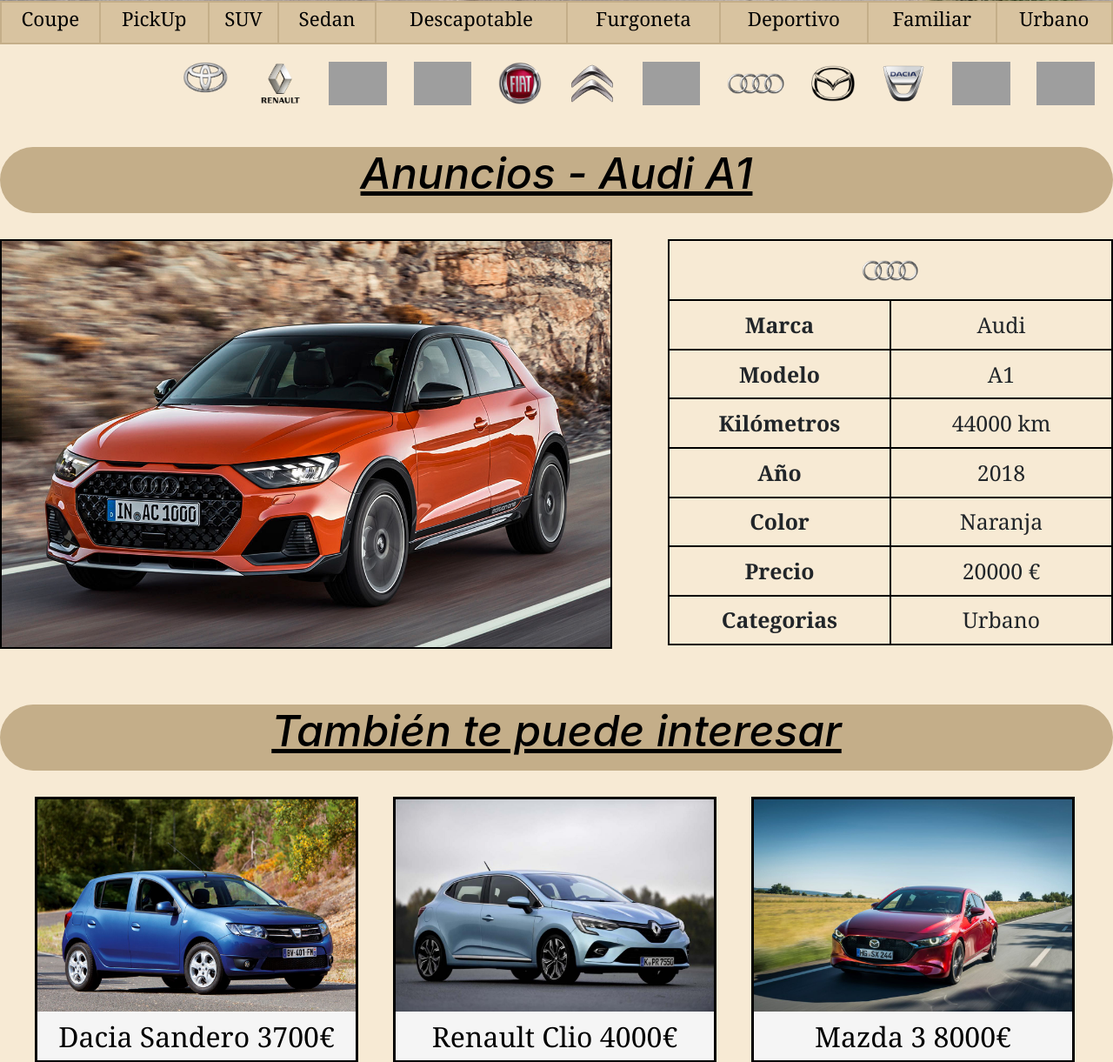
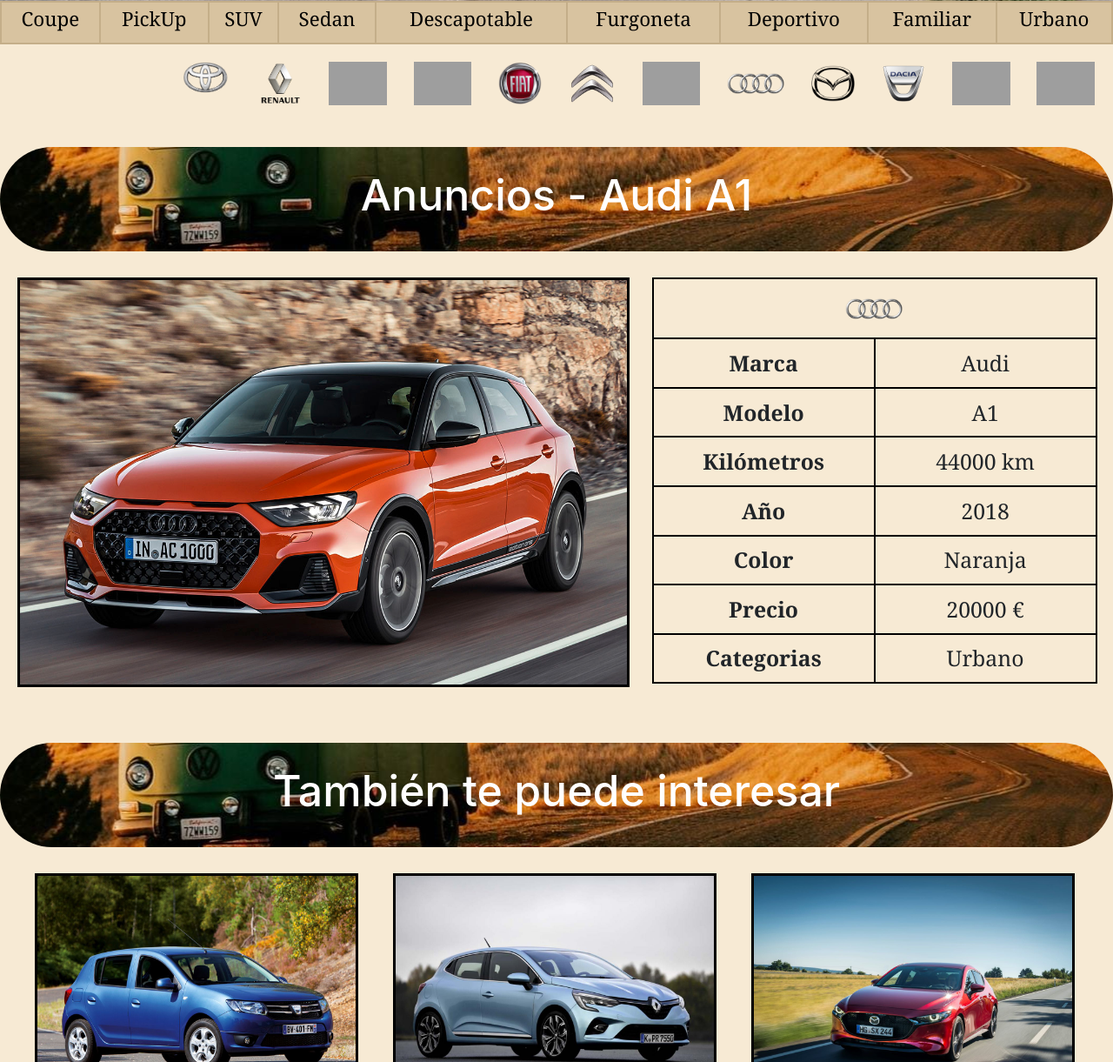
Before and after one commit to rubenclaveras/OutletCar, a Django app: page /anuncios/audiA1 in a window 1280 px wide. Shown: the part 349-1570 px from the top of the page at 87% size. Run offline with Django 3.2, Linux system fonts and the light colour scheme; data comes from the database, SQL or seed files in the repository; some libraries are stand-ins or nearby versions; grey boxes are pictures that could not be loaded.

Commit message:
poniendolo bonito

```diff
--- a/static/styles/estilos.css
+++ b/static/styles/estilos.css
@@ -172,14 +172,14 @@ a {
 
 .cabecera {
     font-size: 50px;
-    font-style: italic;
-    text-decoration: underline;
     width: 100%;
-    color: black;
-    background-color: rgb(196, 174, 137);
+    height: 120px;
+    color: white;
+    background: url(../fotos/banner/banner3.jpeg) 30% 0;
     text-align: center;
-    padding-bottom: 16px;
-    border-radius: 190px;
+    padding-bottom: 25px;
+    padding-top: 25px;
+    border-radius: 180px;
     margin-top: 40px;
     margin-bottom: 30px;
 }
@@ -430,13 +430,15 @@ footer p {
 
 .fotoAnuncio {
     width: 55%;
-    border: 2px solid black;
+    border: 3px solid black;
+    margin-left: 20px;
 }
 
 .infoAnuncio {
     font-size: 155%;
     width: 40%;
-    margin-left: 5%;
+    margin-left: 2%;
+    margin-right: 10px;
 }
 
 table {
```
Also changed, not shown: static/fotos/banner/banner3.jpeg (added).
